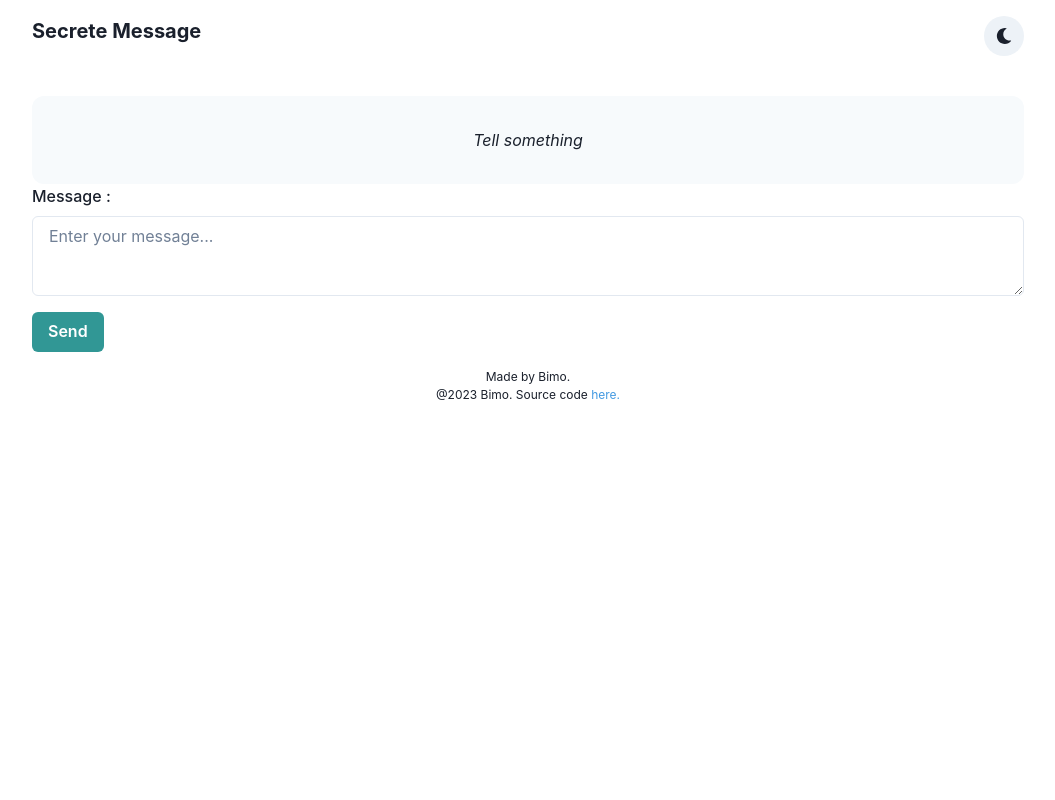
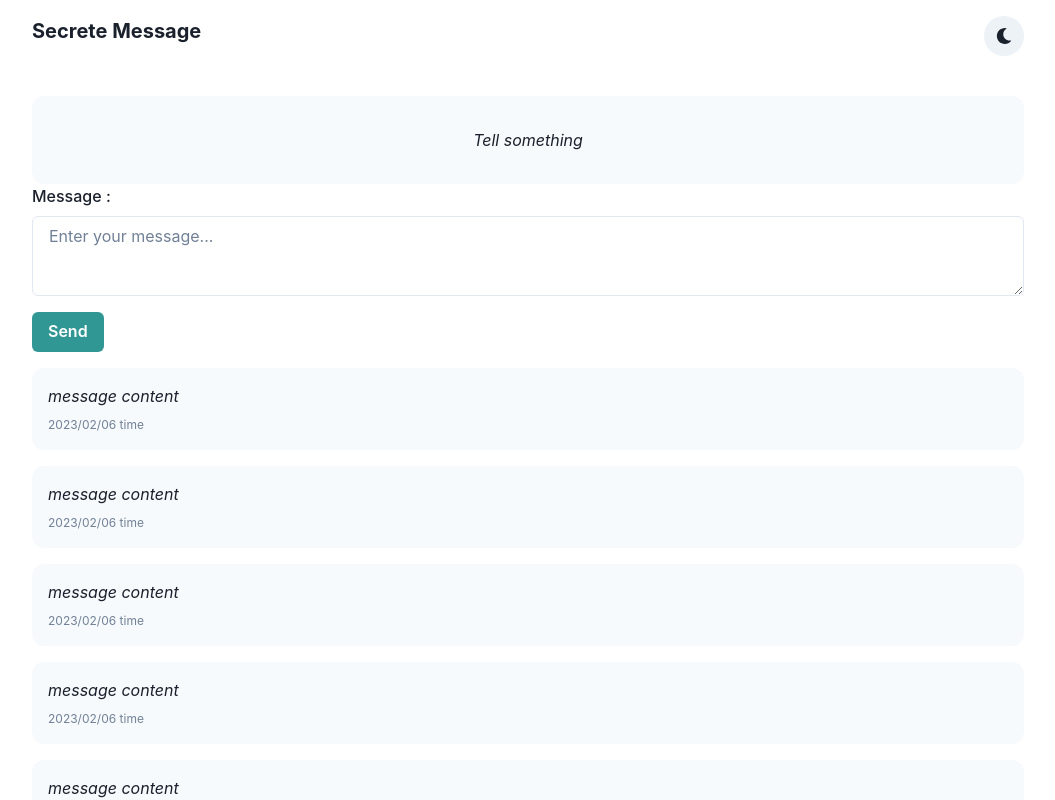
Before and after one commit to bimodwilaksono/secrete-message, a React (Vite) app: page / in a window 1280 px wide. Shown: the top 800 px of the page, without its empty margins (112-1167 px from the left). Built offline with nearby package versions, Linux system fonts and the light colour scheme.

Commit message:
Create Message Card component

```diff
--- a/src/App.tsx
+++ b/src/App.tsx
@@ -2,6 +2,7 @@ import { Container, Text, useColorModeValue } from "@chakra-ui/react";
 import Navbar from "./components/Navbar";
 import Footer from "./components/Footer";
 import MessageForm from "./components/MessageForm";
+import MessageCard from "./components/MessageCard";
 
 function App() {
     const bgColor = useColorModeValue("gray.50", "gray.700");
@@ -21,6 +22,9 @@ function App() {
                     Tell something
                 </Text>
                 <MessageForm />
+                {Array.from({ length: 10 }, (v, i) => (
+                    <MessageCard />
+                ))}
                 <Footer />
             </Container>
         </>
--- /dev/null
+++ b/src/components/MessageCard.tsx
@@ -0,0 +1,18 @@
+import { Box, Stack, Text, useColorModeValue } from "@chakra-ui/react";
+
+const MessageCard = (): JSX.Element => {
+    const bgColor = useColorModeValue("gray.50", "gray.700");
+
+    return (
+        <>
+            <Box w={"full"} p={4} backgroundColor={bgColor} my={4} borderRadius={'xl'}>
+                <Stack direction={"column"}>
+                    <Text fontStyle={'italic'}>message content</Text>
+                    <Text fontSize={'xs'} textColor={'gray.500'}>2023/02/06 time</Text>
+                </Stack>
+            </Box>
+        </>
+    );
+};
+
+export default MessageCard;
```
